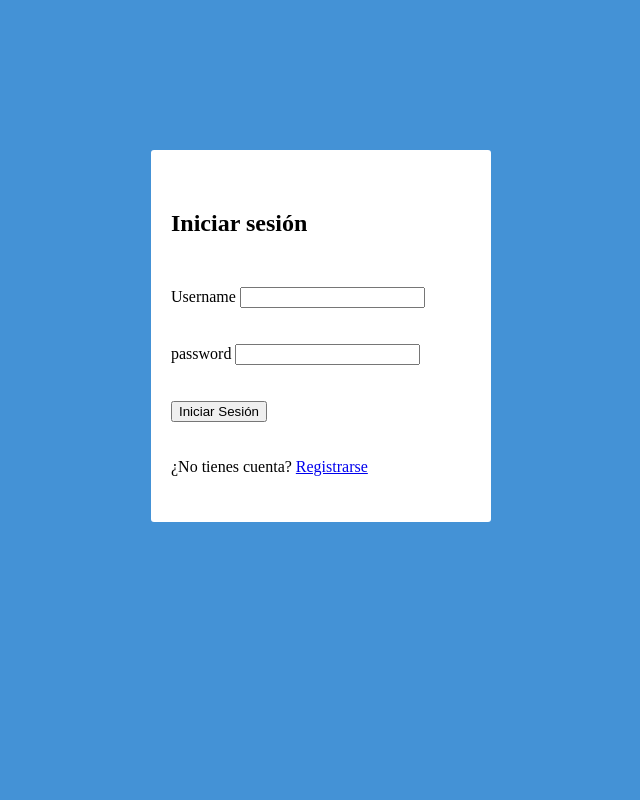
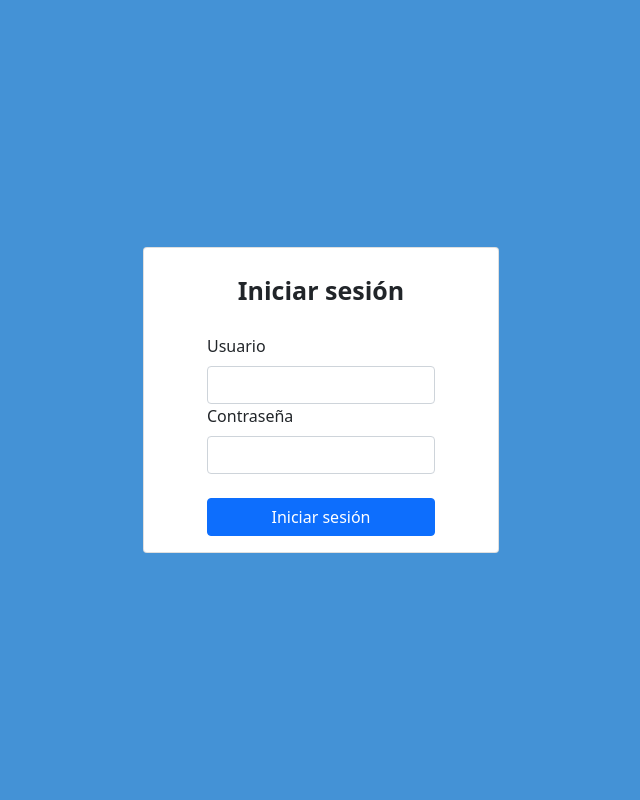
Before and after one commit to omarmaylle15200/Inventario, a PHP site: page /expense-app/ in a window 1280 px wide. Shown: the whole page, without its empty margins (319-959 px from the left). Run offline with PHP 8.4, Linux system fonts and the light colour scheme; some libraries are stand-ins or nearby versions.

Commit message:
creacion de usuario model

```diff
--- a/config/config.php
+++ b/config/config.php
@@ -1,6 +1,6 @@
 <?php
 
-define('URL', 'http://localhost/expense-app/');
+define('URL', 'http://localhost/Inventario/');
 
 define('HOST', 'localhost');
 define('DB', 'Inventario');
--- a/controllers/login.php
+++ b/controllers/login.php
@@ -1,5 +1,7 @@
 
 <?php
+
+include_once 'dtos/respuestadto.php';
 
 class Login extends SessionController
 {
@@ -26,13 +28,21 @@ class Login extends SessionController
         $numeroDocumento = $data["numeroDocumento"];
         $clave = $data["clave"];
 
+        $expense = new ExpensesModel();
+
+        $respuesta=new RespuestaDto();
+        $respuesta->status=false;
+        $respuesta->message="HI";
+
         //validate data
         if (empty($numeroDocumento) || empty($clave)) {
-            echo json_encode("Hi");
+            echo json_encode($respuesta);
             return ;
         }
+        $respuesta->status=true;
+        $respuesta->message="OK";
+        echo json_encode($respuesta);
 
-        echo json_encode($numeroDocumento);
         return;
     }
 
--- /dev/null
+++ b/dtos/respuestadto.php
@@ -0,0 +1,13 @@
+
+<?php
+
+class RespuestaDto{
+
+    public $status;
+    public $message;
+    public $detail;
+    public $detailList;
+
+}
+
+?>
--- a/public/css/login.css
+++ b/public/css/login.css
@@ -9,10 +9,18 @@ body{
     margin: calc((100vh - 500px)/2) auto 0 auto;
 }
 
-#login-main h2{
-    padding: 20px 0;
+
+@media (max-width: 1100px) {
+
+    #divLogin{
+        width: 400px !important;
+    }
+    #cardLogin{
+        padding: 15px !important;
+    }
 }
 
-#login-main p{
-    padding: 10px 0;
+html, body {
+    margin: 0;
+    height: 100%;
 }
--- a/public/js/login.js
+++ b/public/js/login.js
@@ -1,14 +1,22 @@
 
 const btnIniciarSesion = document.getElementById("btnIniciarSesion");
+const txtUsuario = document.getElementById("txtUsuario");
+const txtClave = document.getElementById("txtClave");
 
 document.addEventListener("DOMContentLoaded", async function (event) {
-
-  console.log("d")
 
 });
 
 btnIniciarSesion.addEventListener("click", function (e) {
-  e.preventDefault();
+
+  if(txtUsuario.value==""){
+    swal("Completar campo usuario","","info");
+    return;
+  }
+  if(txtClave.value==""){
+    swal("Completar campo clave","","info");
+    return;
+  }
   iniciarSesion()
 })
 
@@ -16,13 +24,30 @@ async function iniciarSesion() {
   let request = await fetch(`./login/authenticate`, {
     method: 'POST',
     body: JSON.stringify({
-      numeroDocumento: "omar",
-      clave: ""
+      numeroDocumento: txtUsuario.value,
+      clave: txtClave.value
     }),
     headers: {
       'Content-Type': 'application/json'
     }
   });
-  console.log(await request.text())
+  console.log(await request.json())
 
 }
+
+txtClave.addEventListener("keypress",function(e){
+  let key=e.keyCode||e.charCode || e.which;
+  if(key==32){
+    e.preventDefault();
+  }
+})
+
+txtUsuario.addEventListener("keypress",function(e){
+  let key=e.keyCode||e.charCode || e.which;
+  if(key==32){
+    e.preventDefault();
+  }
+  if(key<48 || key>57){
+    e.preventDefault();
+  }
+})
--- a/views/login/index.php
+++ b/views/login/index.php
@@ -6,29 +6,50 @@
     <meta name="viewport" content="width=device-width, initial-scale=1.0">
     <meta http-equiv="X-UA-Compatible" content="ie=edge">
     <title>Login</title>
-    <link rel="stylesheet" href="<?php echo constant('URL'); ?>public/css/login.css">
+    <link href="./public/css/login.css" rel="stylesheet">
+
+    <link href="https://cdn.jsdelivr.net/npm/bootstrap@5.0.2/dist/css/bootstrap.min.css" rel="stylesheet" integrity="sha384-EVSTQN3/azprG1Anm3QDgpJLIm9Nao0Yz1ztcQTwFspd3yD65VohhpuuCOmLASjC" crossorigin="anonymous">
+
+    <script src="https://unpkg.com/sweetalert/dist/sweetalert.min.js"></script>
+
 </head>
 
 <body>
-    <?php $this->showMessages(); ?>
-    <div id="login-main">
-        <h2>Iniciar sesión</h2>
-        <p>
-            <label for="username">Username</label>
-            <input type="text" name="username" id="username" autocomplete="off">
-        </p>
-        <p>
-            <label for="password">password</label>
-            <input type="password" name="password" id="password" autocomplete="off">
-        </p>
-        <p>
-            <button id="btnIniciarSesion" type="button">Iniciar Sesión</button>
-        </p>
-        <p>
-            ¿No tienes cuenta? <a href="<?php echo constant('URL'); ?>signup">Registrarse</a>
-        </p>
+    <div class="container h-100">
+        <div class="row d-flex justify-content-center align-items-center  h-100">
+            <div class="col-4" id="divLogin">
+                <div class="card" id="cardLogin">
+                    <div class="body">
+                        <div class="row mt-4 mb-2">
+                            <div class="col text-center">
+                                <p style="font-weight: bold;font-size: 25px;">Iniciar sesión</p>
+                            </div>
+                        </div>
+                        <div class="row d-flex justify-content-center">
+                            <div class="col-md-8">
+                                <label for="txtUsuario" class="form-label">Usuario</label>
+                                <input type="text" class="form-control" id="txtUsuario">
+                            </div>
+                        </div>
+                        <div class="row d-flex justify-content-center mb-4">
+                            <div class="col-md-8">
+                                <label for="txtClave" class="form-label">Contraseña</label>
+                                <input type="text" class="form-control" id="txtClave">
+                            </div>
+                        </div>
+                        <div class="row d-flex justify-content-center mb-3">
+                            <div class="d-grid gap-2 col-8 mx-auto">
+                                <button class="btn btn-primary" type="button" id="btnIniciarSesion">Iniciar sesión</button>
+                            </div>
+                        </div>
+                    </div>
+                </div>
+            </div>
+        </div>
+
     </div>
-    <script src="<?php echo constant('URL'); ?>public/js/login.js"></script>
+
+    <script src="./public/js/login.js"></script>
 </body>
 
 </html>
```
Also changed, not shown: models/usuariomodel.php (added, +89 -0 lines).
